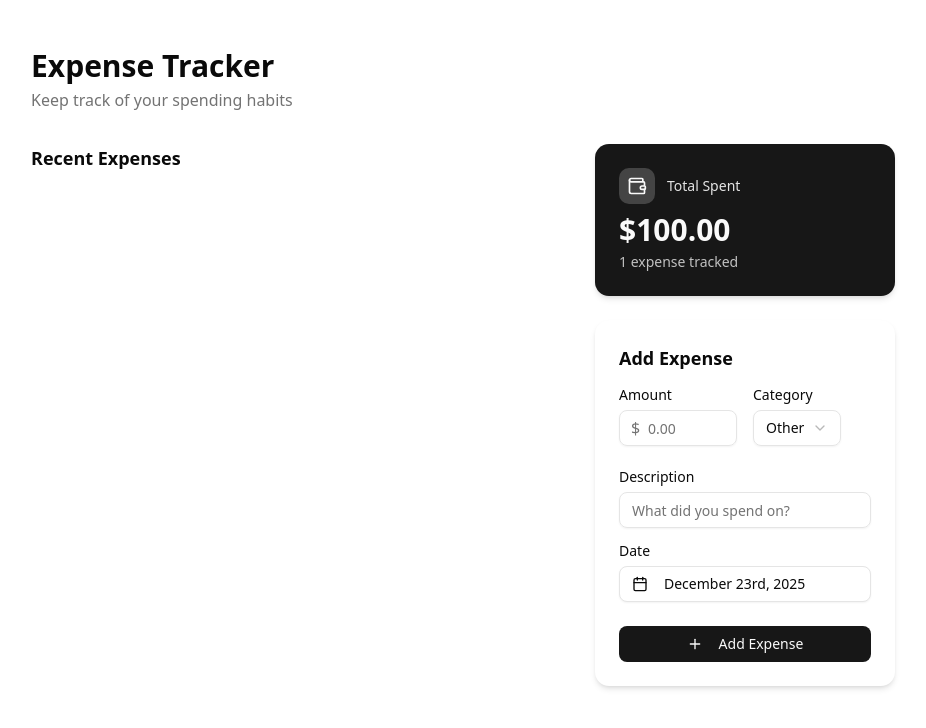
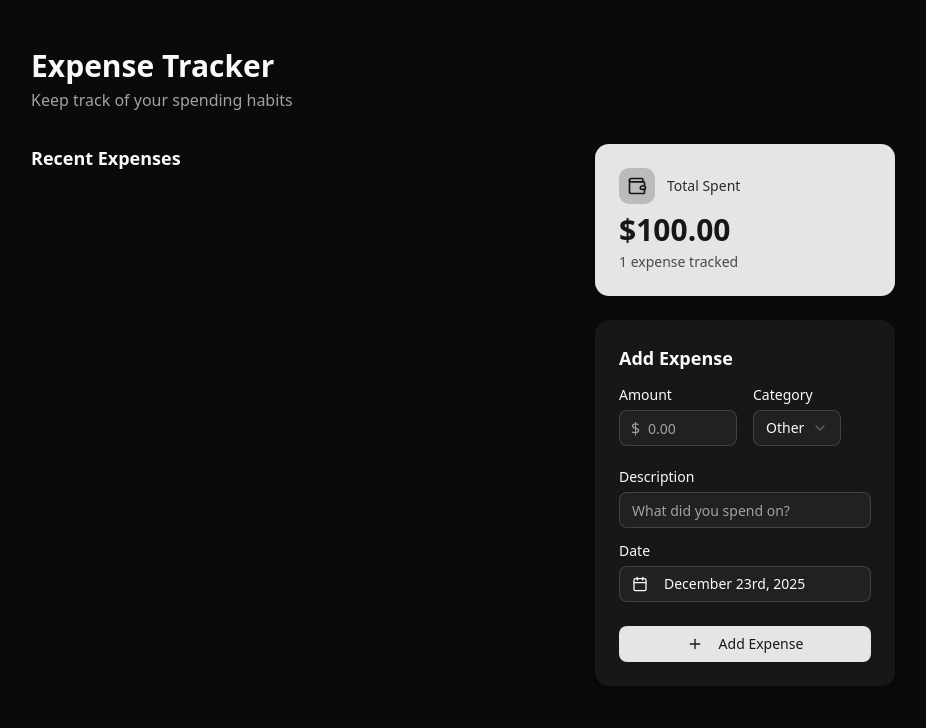
Before and after one commit to Alejandro1709/expense-tracker, a React (Vite) app: page / in a window 1280 px wide. Shown: the top 728 px of the page, without its empty margins (177-1103 px from the left). Built offline with nearby package versions, Linux system fonts and the light colour scheme.

Commit message:
Add: Theme support and refactor folder structure

```diff
--- a/src/App.tsx
+++ b/src/App.tsx
@@ -1,40 +1,11 @@
-import { ExpenseForm } from './components/ExpenseForm'
-import { ExpenseSummary } from './components/ExpenseSummary'
+import { ThemeProvider } from '@/components/ThemeProvider'
+import { ExpenseTrackerPannel } from '@/components/ExpenseTrackerPannel'
 
 function App() {
   return (
-    <div className="min-h-screen bg-background">
-      {/* <Toaster position="top-center" /> */}
-      <div className="container max-w-4xl mx-auto py-8 px-4 sm:py-12">
-        {/* Header */}
-        <header className="mb-8">
-          <h1 className="text-3xl font-bold text-foreground">
-            Expense Tracker
-          </h1>
-          <p className="text-muted-foreground mt-1">
-            Keep track of your spending habits
-          </p>
-        </header>
-
-        <div className="grid gap-6 lg:grid-cols-[1fr_300px]">
-          {/* Main content */}
-          <div className="space-y-6 order-2 lg:order-1">
-            <section>
-              <h2 className="text-lg font-semibold text-foreground mb-4">
-                Recent Expenses
-              </h2>
-              {/* <ExpenseList expenses={expenses} onDelete={handleDeleteExpense} /> */}
-            </section>
-          </div>
-
-          {/* Sidebar */}
-          <aside className="space-y-6 order-1 lg:order-2">
-            <ExpenseSummary total={100} count={1} />
-            <ExpenseForm />
-          </aside>
-        </div>
-      </div>
-    </div>
+    <ThemeProvider defaultTheme="dark" storageKey="vite-ui-theme">
+      <ExpenseTrackerPannel />
+    </ThemeProvider>
   )
 }
 
--- /dev/null
+++ b/src/components/ExpenseTrackerPannel.tsx
@@ -0,0 +1,39 @@
+import { ExpenseForm } from './ExpenseForm'
+import { ExpenseSummary } from './ExpenseSummary'
+
+export function ExpenseTrackerPannel() {
+  return (
+    <div className="min-h-screen bg-background">
+      {/* <Toaster position="top-center" /> */}
+      <div className="container max-w-4xl mx-auto py-8 px-4 sm:py-12">
+        {/* Header */}
+        <header className="mb-8">
+          <h1 className="text-3xl font-bold text-foreground">
+            Expense Tracker
+          </h1>
+          <p className="text-muted-foreground mt-1">
+            Keep track of your spending habits
+          </p>
+        </header>
+
+        <div className="grid gap-6 lg:grid-cols-[1fr_300px]">
+          {/* Main content */}
+          <div className="space-y-6 order-2 lg:order-1">
+            <section>
+              <h2 className="text-lg font-semibold text-foreground mb-4">
+                Recent Expenses
+              </h2>
+              {/* <ExpenseList expenses={expenses} onDelete={handleDeleteExpense} /> */}
+            </section>
+          </div>
+
+          {/* Sidebar */}
+          <aside className="space-y-6 order-1 lg:order-2">
+            <ExpenseSummary total={100} count={1} />
+            <ExpenseForm />
+          </aside>
+        </div>
+      </div>
+    </div>
+  )
+}
--- /dev/null
+++ b/src/components/ThemeProvider.tsx
@@ -0,0 +1,74 @@
+import { createContext, useContext, useEffect, useState } from 'react'
+
+type Theme = 'dark' | 'light' | 'system'
+
+type ThemeProviderProps = {
+  children: React.ReactNode
+  defaultTheme?: Theme
+  storageKey?: string
+}
+
+type ThemeProviderState = {
+  theme: Theme
+  setTheme: (theme: Theme) => void
+}
+
+const initialState: ThemeProviderState = {
+  theme: 'system',
+  setTheme: () => null,
+}
+
+const ThemeProviderContext = createContext<ThemeProviderState>(initialState)
+
+export function ThemeProvider({
+  children,
+  defaultTheme = 'system',
+  storageKey = 'vite-ui-theme',
+  ...props
+}: ThemeProviderProps) {
+  const [theme, setTheme] = useState<Theme>(
+    () => (localStorage.getItem(storageKey) as Theme) || defaultTheme
+  )
+
+  useEffect(() => {
+    const root = window.document.documentElement
+
+    root.classList.remove('light', 'dark')
+
+    if (theme === 'system') {
+      const systemTheme = window.matchMedia('(prefers-color-scheme: dark)')
+        .matches
+        ? 'dark'
+        : 'light'
+
+      root.classList.add(systemTheme)
+      return
+    }
+
+    root.classList.add(theme)
+  }, [theme])
+
+  const value = {
+    theme,
+    setTheme: (theme: Theme) => {
+      localStorage.setItem(storageKey, theme)
+      setTheme(theme)
+    },
+  }
+
+  return (
+    <ThemeProviderContext.Provider {...props} value={value}>
+      {children}
+    </ThemeProviderContext.Provider>
+  )
+}
+
+// eslint-disable-next-line react-refresh/only-export-components
+export const useTheme = () => {
+  const context = useContext(ThemeProviderContext)
+
+  if (context === undefined)
+    throw new Error('useTheme must be used within a ThemeProvider')
+
+  return context
+}
```
